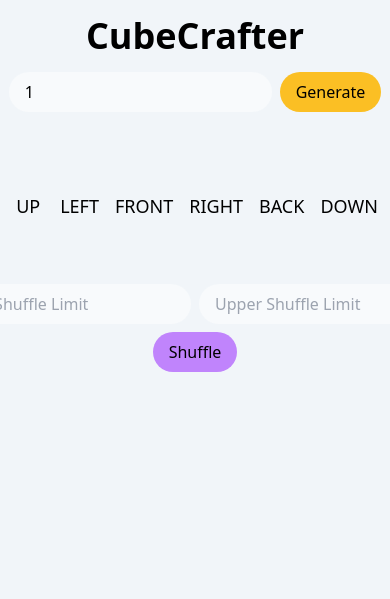
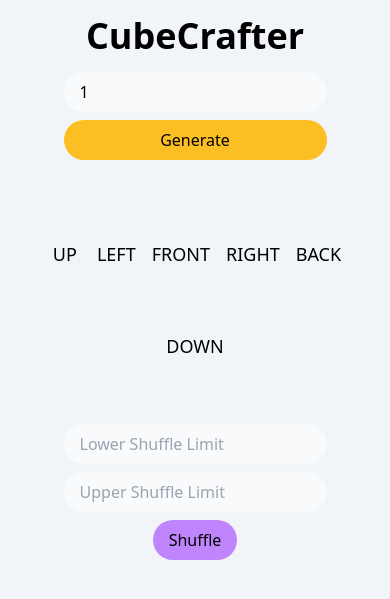
Before and after one commit to kanavgoyal898/CubeCrafter, a Flask app: template templates/index.html in a window 390 px wide; the page is wider, and only the part inside the window is pictured. Shown: the top 599 px of that part. Run offline with Flask 3, Linux system fonts and the light colour scheme; the template is opened without the code that fills it: most values are stand-ins (such as "Sample title", 1, 10 or a date in 2020); some libraries are stand-ins or nearby versions.

Commit message:
Add Responsive Design

```diff
--- a/app.py
+++ b/app.py
@@ -46,9 +46,9 @@ def solve():
     steps_low = int(request.form.get('lower-limit', DEFAULT_LOWER_STEP_LIMIT))
     steps_high = int(request.form.get('upper-limit', DEFAULT_UPPER_STEP_LIMIT))
 
-    if steps_low < 1 or steps_high > 100 or steps_low > steps_high:
+    if steps_low < 1 or steps_high > 10 or steps_low > steps_high:
         print("Error: Number of steps out of bounds.")
-        return render_template('solve.html', error="Number of steps out of bounds. Choose a number between 1 and 100.")
+        return render_template('solve.html', error="Number of steps out of bounds. Choose a number between 1 and 10.")
 
     shuffle_moves = cube.shuffle(steps_low, steps_high)
 
--- a/templates/cube.html
+++ b/templates/cube.html
@@ -1,6 +1,6 @@
 {% macro render(cube, size) %}
-    <div class="flex flex-col items-center gap-4 mt-8">
-        <div class="flex flex-row justify-center gap-4">
+    <div class="flex flex-col items-center gap-4 mt-8 mx-8">
+        <div class="flex flex-row flex-wrap justify-center gap-4">
             <!-- UP, LEFT, FRONT, RIGHT, BACK, DOWN -->
             {% set order = ['UP', 'LEFT', 'FRONT', 'RIGHT', 'BACK', 'DOWN'] %}
             {% set color_map = { 'W': 'bg-black dark:bg-white', 'G': 'bg-green-500', 'O': 'bg-orange-500', 'B': 'bg-blue-500', 'R': 'bg-red-500', 'Y': 'bg-yellow-500' } %}
--- a/templates/index.html
+++ b/templates/index.html
@@ -2,8 +2,8 @@
 
 {% block content %}
 
-    <form action="/" method="POST" class="flex flex-row gap-2">
-        <input type="text" name="size" value="{{ size }}" required class="bg-slate-50 dark:bg-slate-950 text-black dark:text-white px-4 py-2 rounded-full">
+    <form action="/" method="POST" class="flex flex-col md:flex-row gap-2">
+        <input type="text" name="size" value="{{ size }}" required class="bg-slate-50 dark:bg-slate-950 text-black dark:text-white px-4 py-2 rounded-full focus:outline-none">
         <button type="submit" class="bg-amber-400 dark:bg-amber-600 text-black dark:text-white px-4 py-2 rounded-full">
             Generate
         </button>
@@ -19,10 +19,10 @@
         {% import 'cube.html' as cube_template %}
         {{ cube_template.render(cube, size) }}
 
-        <form action="/solve" method="POST" class="flex flex-col justify-center items-center gap-2 mt-16">
-            <div class="flex flex-row justify-center items-center gap-2">
-                <input type="text" required name="lower-limit" placeholder="Lower Shuffle Limit" class="bg-slate-50 dark:bg-slate-950 text-black dark:text-white px-4 py-2 rounded-full">
-                <input type="text" required name="upper-limit" placeholder="Upper Shuffle Limit" class="bg-slate-50 dark:bg-slate-950 text-black dark:text-white px-4 py-2 rounded-full">
+        <form action="/solve" method="POST" class="flex flex-col justify-center items-center gap-2 my-16">
+            <div class="flex flex-col md:flex-row justify-center items-center gap-2">
+                <input type="text" required name="lower-limit" placeholder="Lower Shuffle Limit" class="bg-slate-50 dark:bg-slate-950 text-black dark:text-white px-4 py-2 rounded-full focus:outline-none">
+                <input type="text" required name="upper-limit" placeholder="Upper Shuffle Limit" class="bg-slate-50 dark:bg-slate-950 text-black dark:text-white px-4 py-2 rounded-full focus:outline-none">
             </div>
             <input type="hidden" name="cube" value="{{ cube.state }}">
             <button type="submit" class="bg-purple-400 dark:bg-purple-600 text-black dark:text-white px-4 py-2 rounded-full max-w-fit">
--- a/templates/solve.html
+++ b/templates/solve.html
@@ -6,7 +6,7 @@
         {% import 'cube.html' as cube_template %}
         {{ cube_template.render(cube, size) }}
 
-        <div class="flex flex-row items-start gap-8 mt-8">
+        <div class="flex flex-col md:flex-row items-start gap-8 mt-8">
             <div class="flex flex-col items-center">
                 <div class="text-lime-700 dark:text-lime-300 text-lg text-bold mb-4">
                     Shuffled in {{ shuffle_moves | length }} moves.
```
